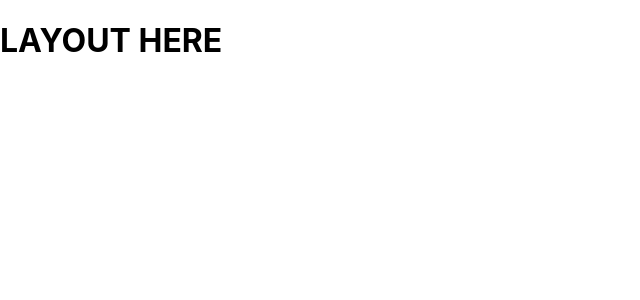
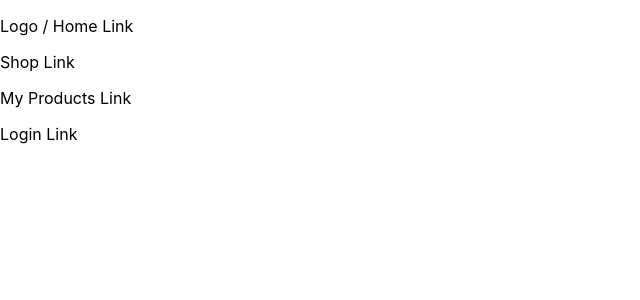
Before and after one commit to TrickkyRicky/E-Commerce, a React (Create React App) app in the folder FrontEnd/: page / in a window 1280 px wide. Shown: the top 300 px of the page, without its empty margins (0-640 px from the left). Built offline with nearby package versions, Linux system fonts and the light colour scheme.

Commit message:
Start of navigation header

```diff
--- a/FrontEnd/src/components/layout/header/header.jsx
+++ b/FrontEnd/src/components/layout/header/header.jsx
@@ -0,0 +1,24 @@
+import React from "react";
+import classes from "./Header.module.scss";
+
+const Header = (props) => {
+  return (
+    // wrapper
+    <div>
+      {/* content container */}
+      <div>
+        {/* content */}
+        <div>
+          <p>Logo / Home Link</p>
+          <p>Shop Link</p>
+          <p>My Products Link</p>
+        </div>
+        <div>
+          <p>Login Link</p>
+        </div>
+      </div>
+    </div>
+  );
+};
+
+export default Header;
--- a/FrontEnd/src/components/layout/layout.jsx
+++ b/FrontEnd/src/components/layout/layout.jsx
@@ -1,9 +1,10 @@
 import React, { Fragment } from "react";
+import Header from "./header/Header";
 
 const Layout = (props) => {
   return (
     <Fragment>
-      <h1>LAYOUT HERE</h1>
+      <Header />
     </Fragment>
   );
 };
```
